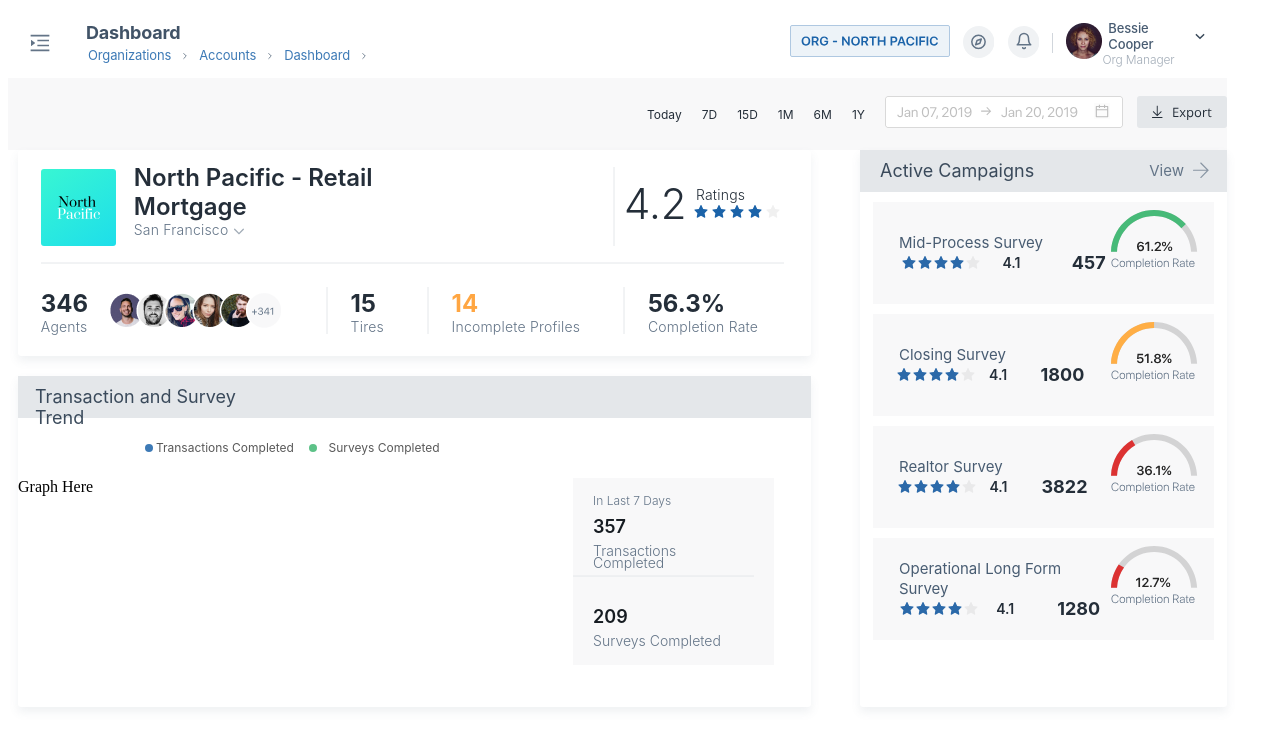
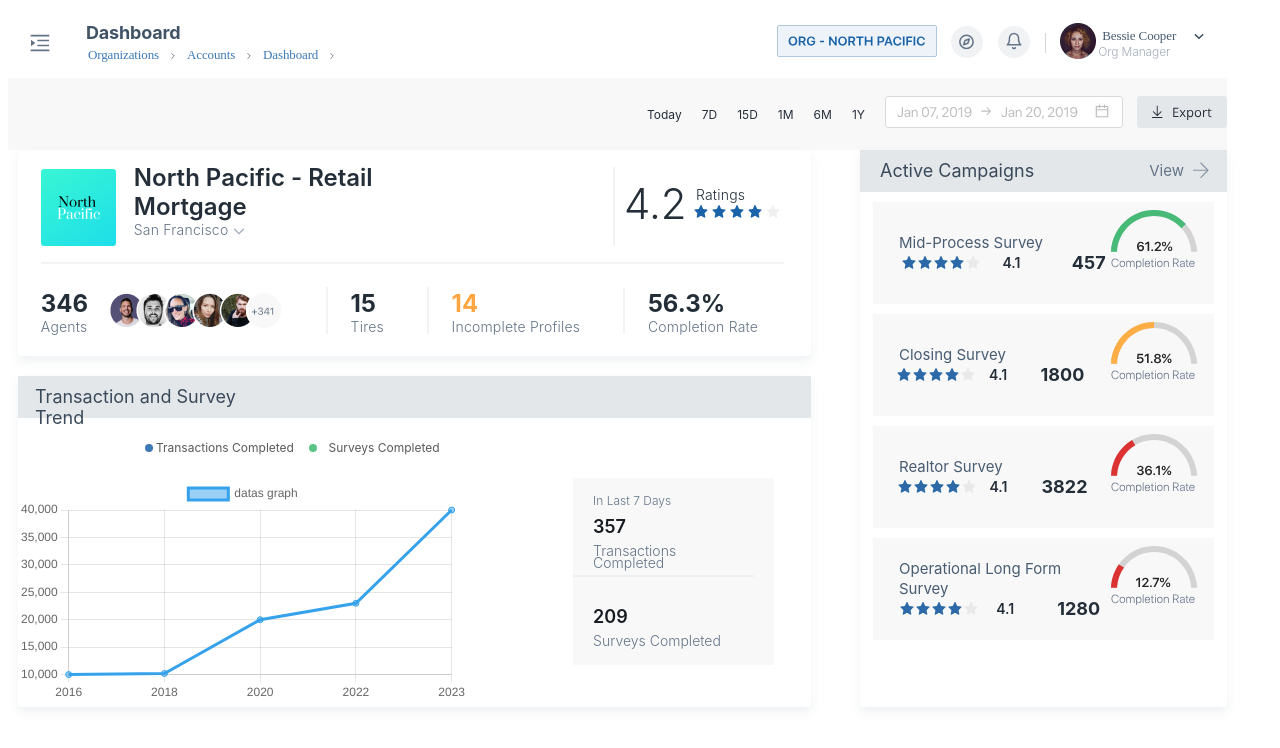
Before and after one commit to VishalGcod/FinalAssessment, a React (Create React App) app: page / in a window 1280 px wide. Shown: the top 748 px of the page. Built offline with nearby package versions, Linux system fonts and the light colour scheme.

Commit message:
pooja lap Final Assessment

```diff
--- a/src/components/bodyRectange2.js
+++ b/src/components/bodyRectange2.js
@@ -1,8 +1,8 @@
 import React from "react";
 import { styled } from "styled-components";
 import { VectorLine } from "../assets/vectorLine";
-import { Graph } from "./graph";
-
+import { useState } from "react";
+import { Graph, UserData } from "./graph";
 
 export const BottomBoxHead = styled.div`
   width: 793px;
@@ -141,6 +141,14 @@
 `;
 
 export const BodyRectangeBottom = () => {
+
+  const [userData, setUserData] = useState({
+    labels:UserData.map((data)=>data.year),
+    datasets:[{
+      label:"datas graph",
+      data:UserData.map((data)=>data.users),
+    }]
+  })
   return (
     <div>
       <BottomBoxHead>
@@ -160,7 +168,7 @@
         <DivSecongRight></DivSecongRight>
       </DivSecond>
       <BottomGraphDivs>
-        <GraphDiv>Graph Here</GraphDiv>
+        <GraphDiv><div style={{width:'450px'}}><Graph chartData={userData} /></div></GraphDiv>
         <GraphRightDiv>
           <GraphRightBox>
             <RightBoxDiv1>
--- a/src/components/breadcrumbHeader.js
+++ b/src/components/breadcrumbHeader.js
@@ -36,7 +36,6 @@
 
 export const DrawerFontDiv = styled.div`
   color: var(--blue-t-15, #3d7ab6);
-  font-family: SF Pro Display;
   font-size: 13px;
   font-style: normal;
   font-weight: 400;
@@ -69,7 +68,6 @@
 
 export const OrgNorth = styled.div`
   color: var(--blue-100, #1b63a9);
-  font-family: SF Pro Display;
   font-size: 16px;
   font-style: normal;
   font-weight: 900;
@@ -111,7 +109,6 @@
 
 export const UserName = styled.div`
 color: var(--grey-100, #485C72);
-font-family: SF Pro Display;
 font-size: 13px;
 font-style: normal;
 font-weight: 500;
--- a/src/components/graph.js
+++ b/src/components/graph.js
@@ -0,0 +1,39 @@
+import React from 'react'
+import { Line } from "react-chartjs-2";
+import { Chart as ChartJs } from "chart.js/auto";
+
+export const Graph=({chartData})=> {
+  return (
+    <div>
+        <Line data={chartData}/>
+    </div>
+  )
+}
+
+export const UserData=[
+    {
+        id:1,
+        year:2016,
+        users:10000,
+    },
+    {
+        id:2,
+        year:2018,
+        users:10200,
+    },
+    {
+        id:3,
+        year:2020,
+        users:20000,
+    },
+    {
+        id:4,
+        year:2022,
+        users:23000,
+    },
+    {
+        id:5,
+        year:2023,
+        users:40000,
+    },
+]
```
